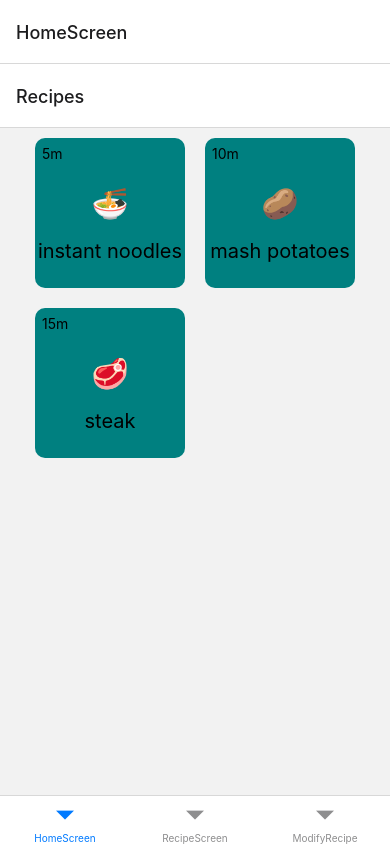
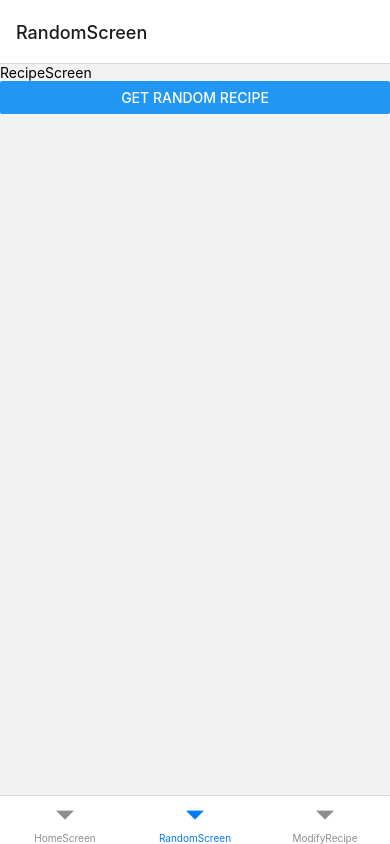
Before and after one commit to CapSap/apaMakan, a React Native app: screen /RandomScreen in a window 390 px wide. Built offline with nearby package versions, Linux system fonts and the light colour scheme.

Commit message:
removed unused imports from App
Renamed the RecipeScreen rendered in TabNavigator to RandomScreen to avoid confusion with RecipeDetail and make it more specific

```diff
--- a/src/components/BottomTabs.navigator.tsx
+++ b/src/components/BottomTabs.navigator.tsx
@@ -1,7 +1,7 @@
 import React from 'react';
 import {createBottomTabNavigator} from '@react-navigation/bottom-tabs';
 import {HomeScreen} from './HomeScreen';
-import {RecipeScreen} from './RecipeScreen';
+import {RandomScreen} from './RandomScreen';
 import {ModifyRecipeScreen} from './ModifyRecipeScreen';
 
 const BottomTabs = createBottomTabNavigator();
@@ -10,7 +10,7 @@ export const BottomTabsNavigator: React.FC = () => {
   return (
     <BottomTabs.Navigator>
       <BottomTabs.Screen name="HomeScreen" component={HomeScreen} />
-      <BottomTabs.Screen name="RecipeScreen" component={RecipeScreen} />
+      <BottomTabs.Screen name="RandomScreen" component={RandomScreen} />
       <BottomTabs.Screen name="ModifyRecipe" component={ModifyRecipeScreen} />
     </BottomTabs.Navigator>
   );
--- a/src/components/RecipeScreen.tsx
+++ b/src/components/RandomScreen.tsx
@@ -3,7 +3,7 @@ import {Text, View, ScrollView, Button} from 'react-native';
 import {Recipe} from '../types';
 import {useAppContext} from '../App.provider';
 
-export const RecipeScreen = () => {
+export const RandomScreen = () => {
   const recipeData: Recipe[] = useAppContext().appState;
   return (
     <View>
--- a/src/components/RecipeDetail.tsx
+++ b/src/components/RecipeDetail.tsx
@@ -1,5 +1,5 @@
 import React from 'react';
-import {FlatList, ScrollView, StyleSheet, Text, View} from 'react-native';
+import {FlatList, Text, View} from 'react-native';
 import {DetailProps} from '../types';
 
 export const RecipeDetail = ({route}: DetailProps) => {
```
Also changed, not shown: src/App.tsx (+3 -20 lines).
